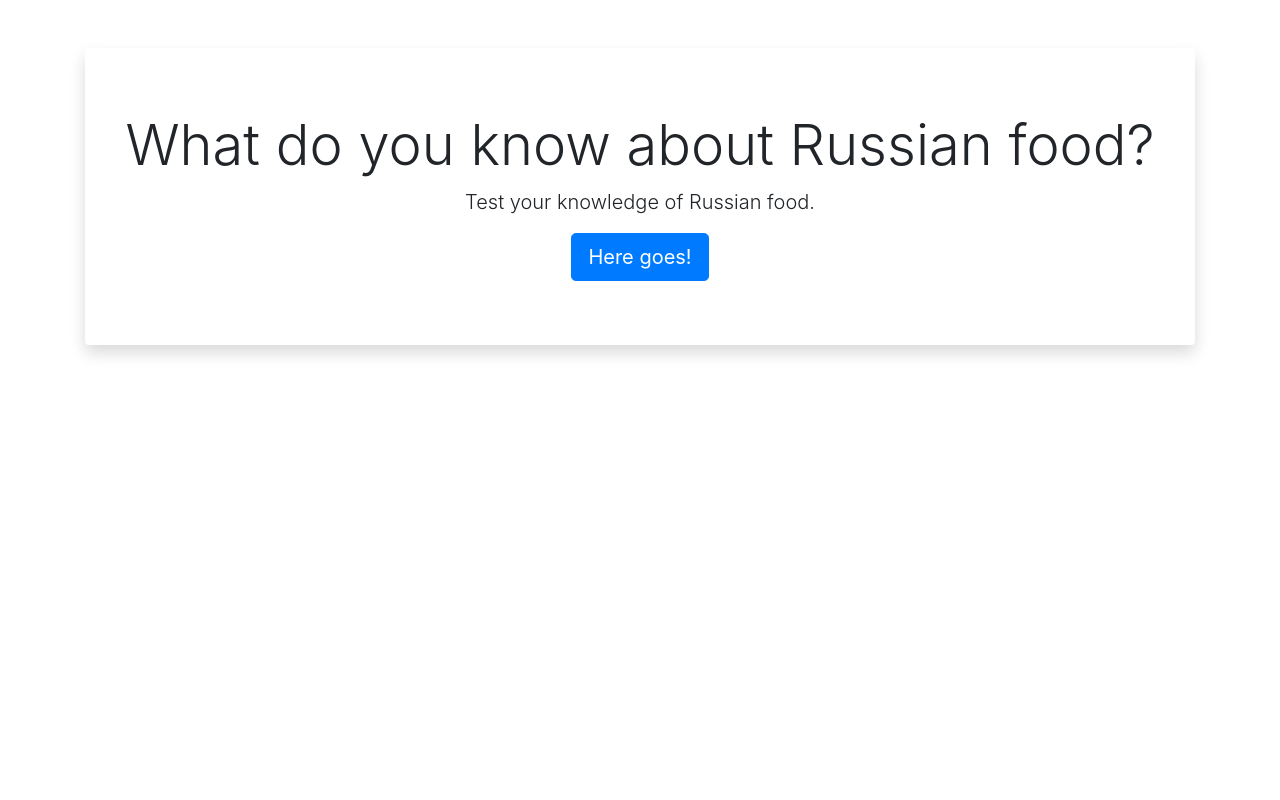
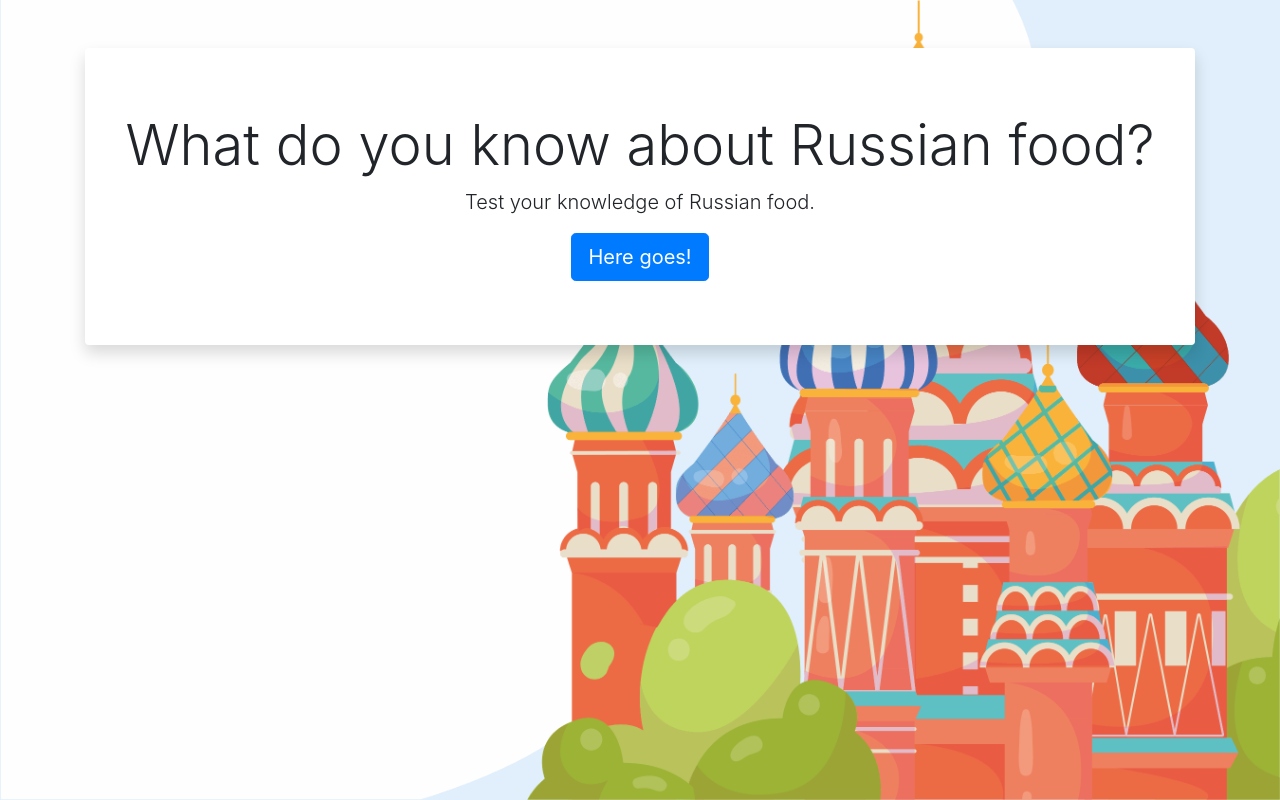
Before and after one commit to IgorNoskov/russian-food-test, a React (Create React App) app: page / in a window 1280 px wide. Built offline with nearby package versions, Linux system fonts and the light colour scheme.

Commit message:
Add some styles

```diff
--- a/src/index.css
+++ b/src/index.css
@@ -1,13 +1,17 @@
 body {
-  margin: 0;
-  font-family: -apple-system, BlinkMacSystemFont, 'Segoe UI', 'Roboto', 'Oxygen',
+    font-family: -apple-system, BlinkMacSystemFont, 'Segoe UI', 'Roboto', 'Oxygen',
     'Ubuntu', 'Cantarell', 'Fira Sans', 'Droid Sans', 'Helvetica Neue',
     sans-serif;
-  -webkit-font-smoothing: antialiased;
-  -moz-osx-font-smoothing: grayscale;
+    margin: 0;
+    background: url('assets/kremlin.png') right bottom no-repeat,
+    url('assets/page-background.png') left bottom no-repeat ,
+    #E0EFFB;
+    background-size: contain, cover;
+    -webkit-font-smoothing: antialiased;
+    -moz-osx-font-smoothing: grayscale;
 }
 
 code {
-  font-family: source-code-pro, Menlo, Monaco, Consolas, 'Courier New',
+    font-family: source-code-pro, Menlo, Monaco, Consolas, 'Courier New',
     monospace;
 }
```
Also changed, not shown: src/assets/kremlin.png (added), src/assets/page-background.png (added).
